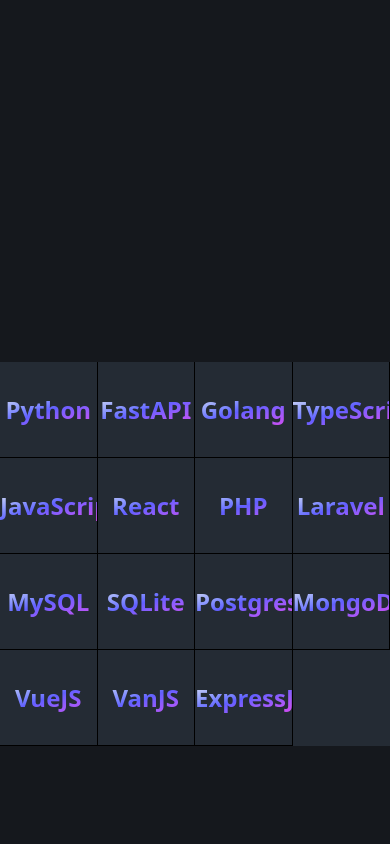
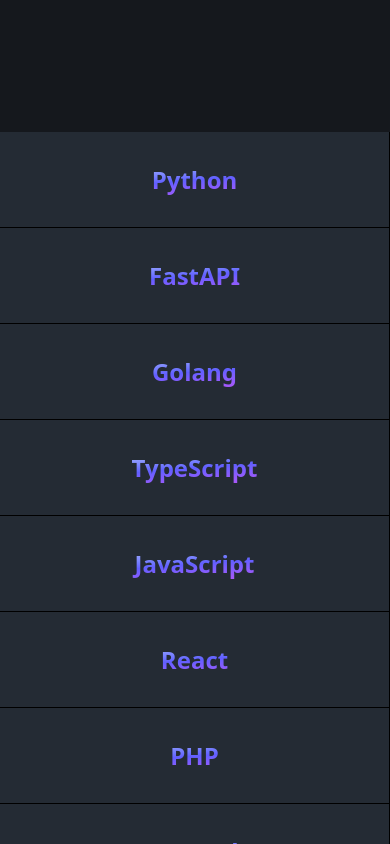
Before and after one commit to ReyzuaWeh/my-porto, a React (Vite) app: page /#skills in a window 390 px wide. Shown: the part 4360-5204 px from the top of the page. Built offline with nearby package versions, Linux system fonts and the light colour scheme; no server answers; a web font is replaced by a local one.

Commit message:
Skills Responsive

```diff
--- a/src/components/parts/ListSkills.tsx
+++ b/src/components/parts/ListSkills.tsx
@@ -22,7 +22,7 @@
             {/* Container scrollable secara horizontal */}
             <div className="w-full max-w-4xl overflow-x-auto">
                 <div
-                    className="grid grid-cols-4 border-collapse divide-x divide-y bg-gray-800"
+                    className="grid md:grid-cols-4 sm:grid-cols-2 grid-cols-1 border-collapse divide-x divide-y bg-gray-800"
                 >
                     {skills.map((skill, index) => (
                         <div
```
